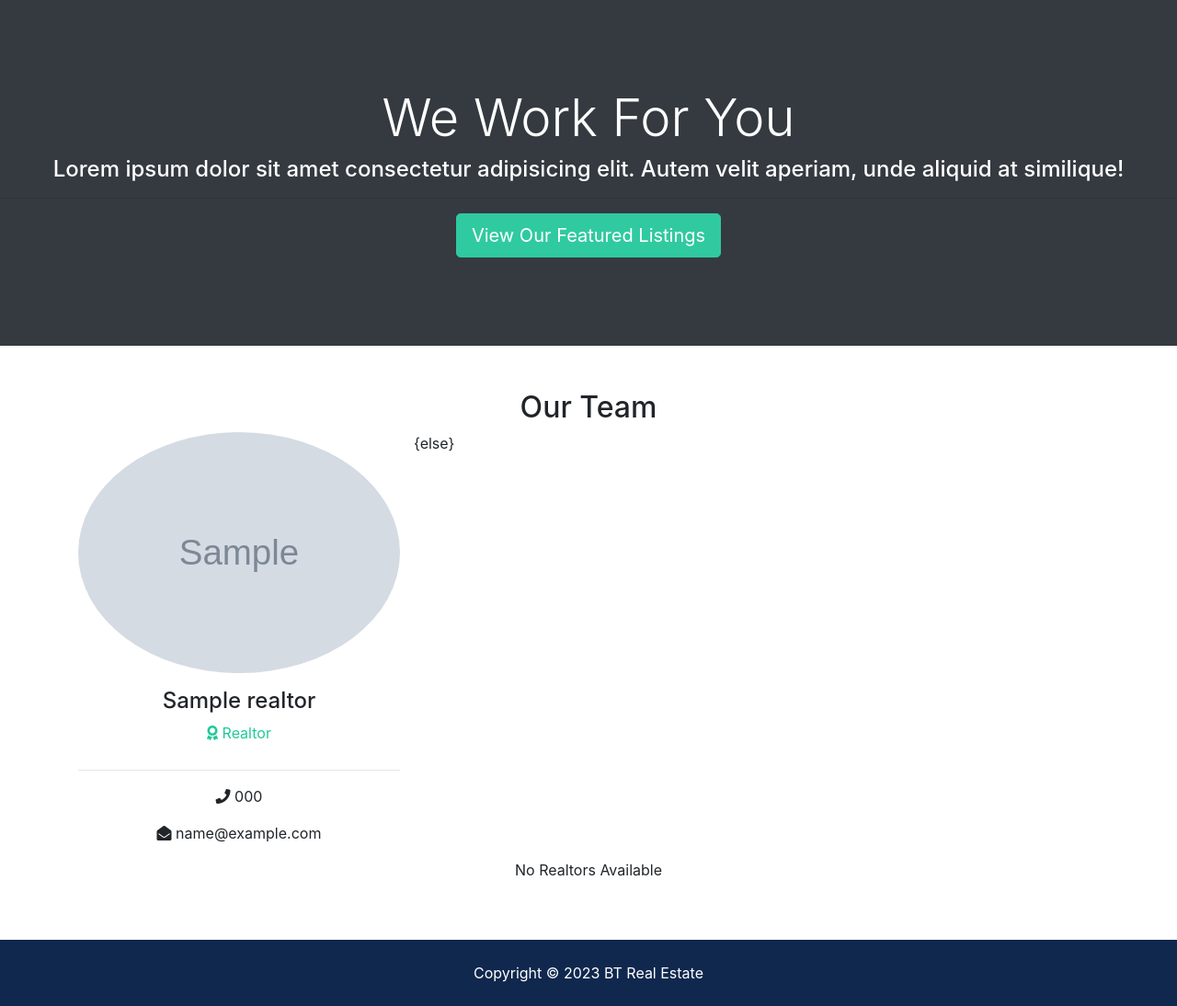
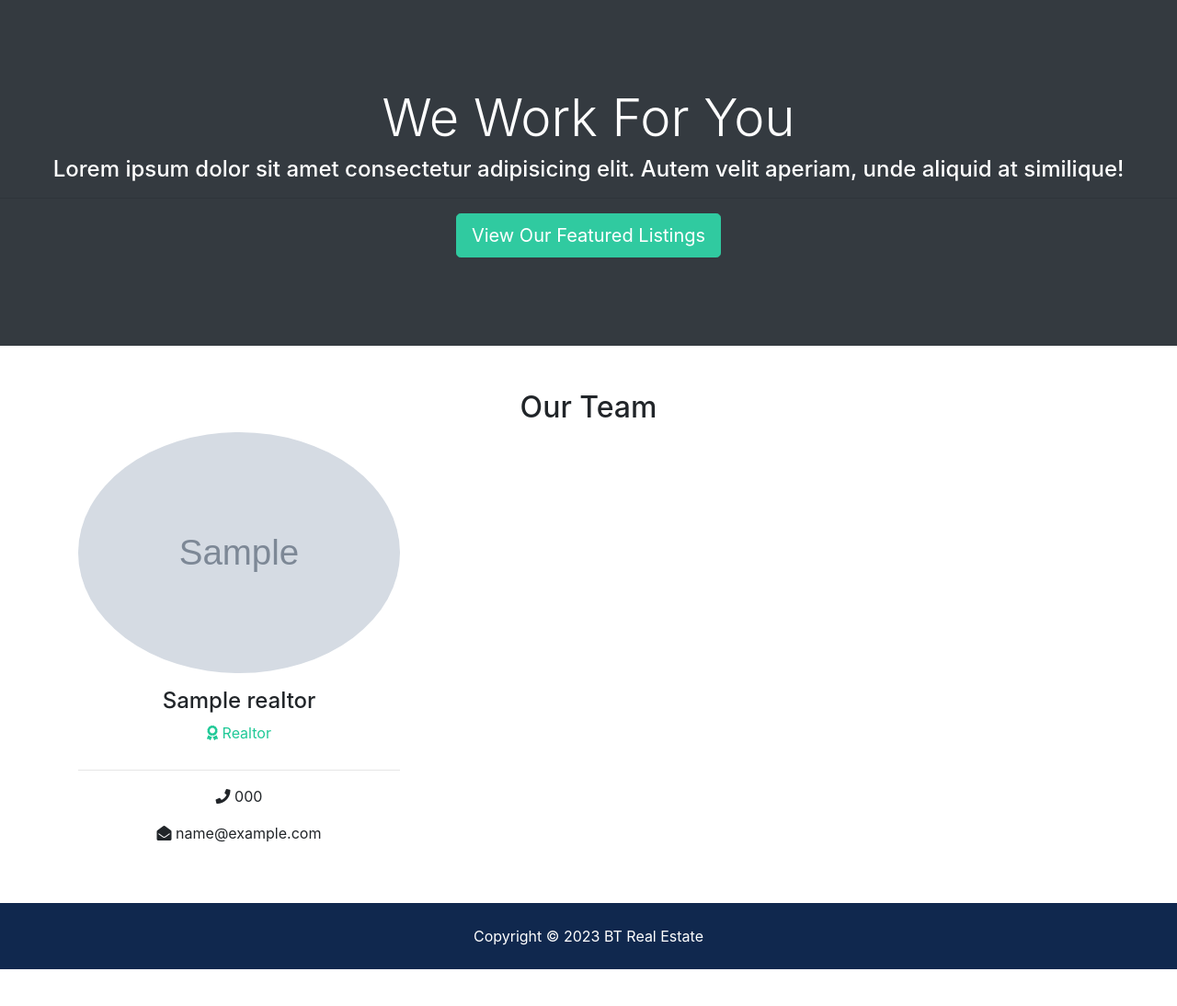
Before and after one commit to NursultanAshirmatov/btre_project, a Django app: page /about in a window 1280 px wide. Shown: the part 984-2078 px from the top of the page at 92% size. After the commit the page ends 2038 px from the top, so only its background shows below. Run offline with Django 4.2, Linux system fonts and the light colour scheme; tables that the repository leaves empty hold one stand-in row (values such as "Sample post"); grey boxes marked "Sample" are stand-in pictures; some libraries are stand-ins or nearby versions.

Commit message:
Fixed error in about page

```diff
--- a/templates/pages/about.html
+++ b/templates/pages/about.html
@@ -87,7 +87,7 @@
                 <i class="fas fa-envelope-open"></i> {{ realtor.email }}</p>
             </div>
           {% endfor %}
-        {else}
+        {% else %}
           <div class="col-md-12">
             <p>No Realtors Available</p>
           </div>
```
